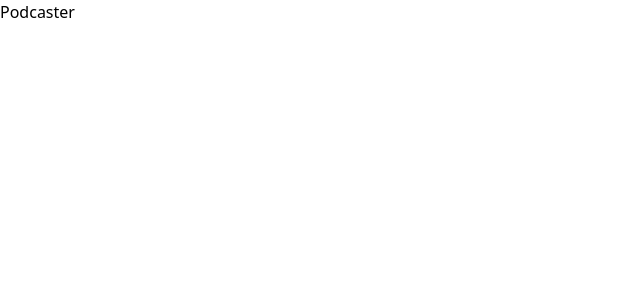
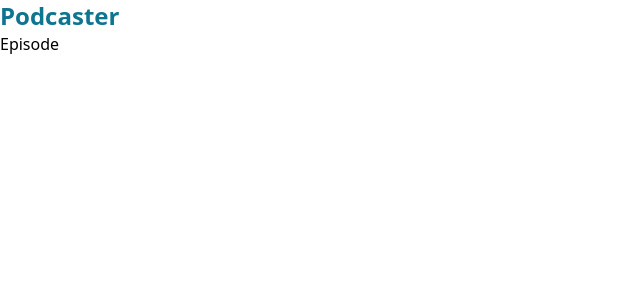
Before and after one commit to ronald2santos/podcaster-react, a React (Create React App) app: page /podcast/1/episode/1 in a window 1280 px wide. Shown: the top 300 px of the page, without its empty margins (0-640 px from the left). Built offline with nearby package versions, Linux system fonts and the light colour scheme.

Commit message:
Routerand pages setup

```diff
--- a/src/App.tsx
+++ b/src/App.tsx
@@ -1,9 +1,25 @@
+import { Link, Route, Routes } from "react-router-dom";
+import Episode from "./pages/Episode";
+import Home from "./pages/Home";
+import Podcast from "./pages/Podcast";
+
 const App = () => {
+
   return (
     <>
-      <h1>Podcaster</h1>
+      <Link to={"/"}>
+        <h1 className="text-2xl font-bold text-cyan-700">Podcaster</h1>
+      </Link>
+      <Routes>
+        <Route path="/" element={<Home />} />
+        <Route path="/podcast/:podcastId" element={<Podcast />} />
+        <Route
+          path="/podcast/:podcastId/episode/:episodeId"
+          element={<Episode />}
+        />
+      </Routes>
     </>
   );
-}
+};
 
 export default App;
--- /dev/null
+++ b/src/pages/Episode.tsx
@@ -0,0 +1,9 @@
+
+
+const Episode = () => {
+  return (
+    <div>Episode</div>
+  )
+}
+
+export default Episode
--- /dev/null
+++ b/src/pages/Home.tsx
@@ -0,0 +1,9 @@
+
+
+const Home = () => {
+  return (
+    <div>Home</div>
+  )
+}
+
+export default Home
--- /dev/null
+++ b/src/pages/Podcast.tsx
@@ -0,0 +1,9 @@
+
+
+const Podcast = () => {
+  return (
+    <div>Podcast</div>
+  )
+}
+
+export default Podcast
```
Also changed, not shown: src/index.tsx (+7 -7 lines).
